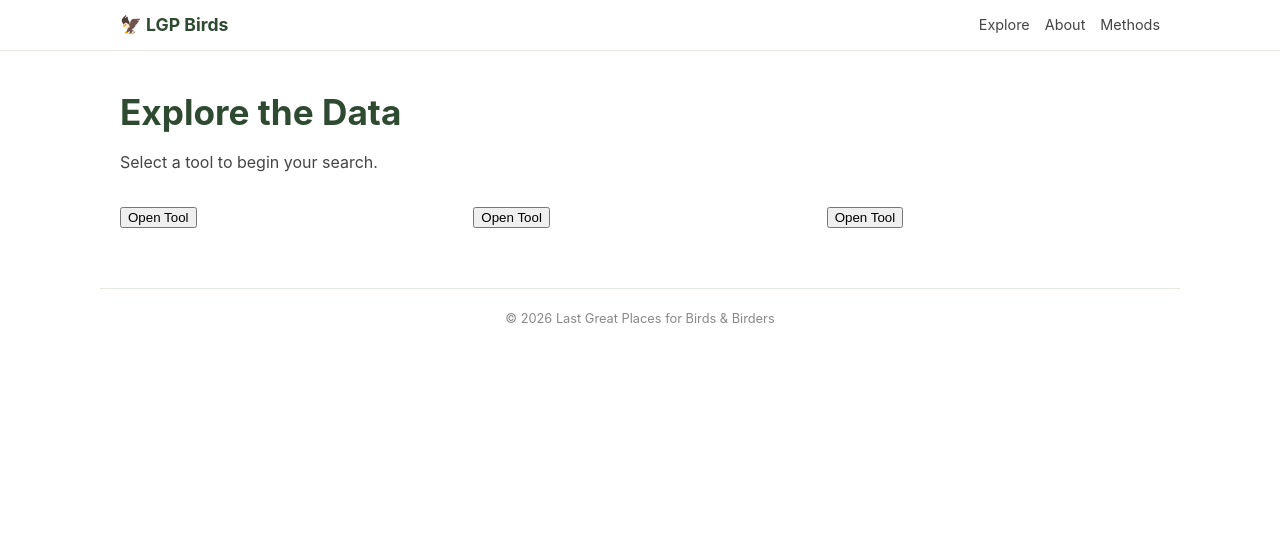
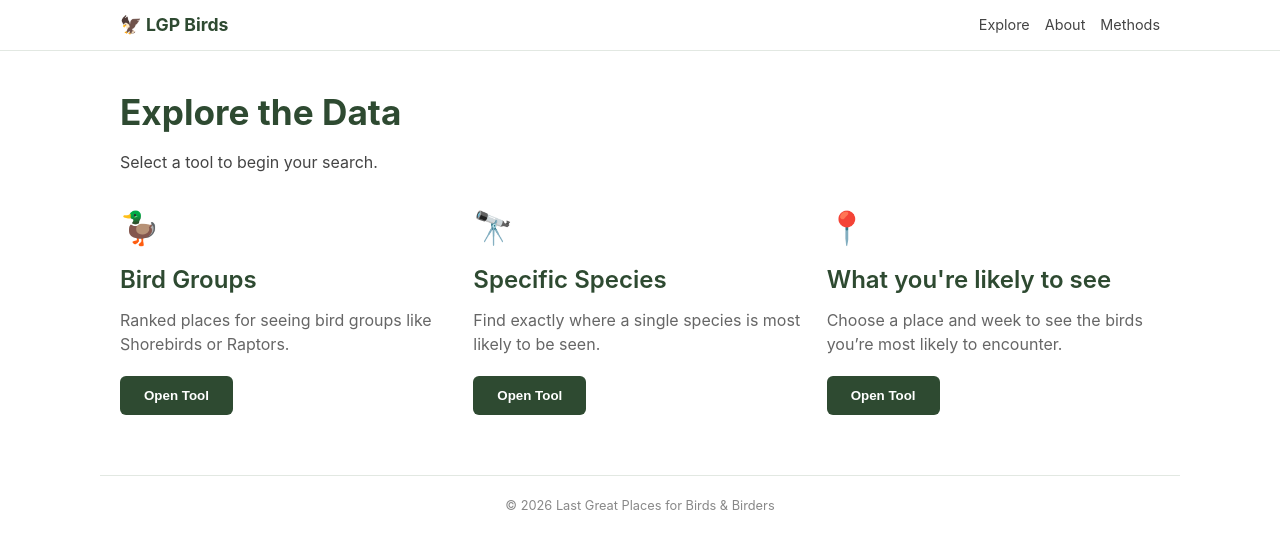
Before and after one commit to lastgreatplaces/LGP-Birds, a Next.js app: page /explore in a window 1280 px wide. Shown: the top 548 px of the page. Built offline with nearby package versions, Linux system fonts and the light colour scheme.

Commit message:
ressurected previous explore code with icons

```diff
--- a/app/explore/page.tsx
+++ b/app/explore/page.tsx
@@ -33,10 +33,29 @@ export default function ExploreHub() {
         gap: '20px'
       }}>
         {tools.map((tool) => (
-  <div key={tool.title}>
-    {/* ... your icon and text ... */}
-    <a href={tool.link}>
-      <button className="your-button-style">Open Tool</button>
+  <div key={tool.title} className="card" style={{ display: 'flex', flexDirection: 'column', alignItems: 'flex-start' }}>
+    {/* 1. Restores the Icon */}
+    <div style={{ fontSize: '2rem', marginBottom: '10px' }}>{tool.icon}</div>
+
+    {/* 2. Restores the Title */}
+    <h2 style={{ color: '#2e4a31', margin: '0 0 10px 0' }}>{tool.title}</h2>
+
+    {/* 3. Restores the Description */}
+    <p style={{ color: '#666', marginBottom: '20px' }}>{tool.desc}</p>
+
+    {/* 4. Restores the Styled Green Button */}
+    <a href={tool.link} style={{ textDecoration: 'none' }}>
+      <button style={{
+        backgroundColor: '#2e4a31',
+        color: 'white',
+        padding: '12px 24px',
+        borderRadius: '6px',
+        border: 'none',
+        fontWeight: 'bold',
+        cursor: 'pointer'
+      }}>
+        Open Tool
+      </button>
     </a>
   </div>
 ))}
```
